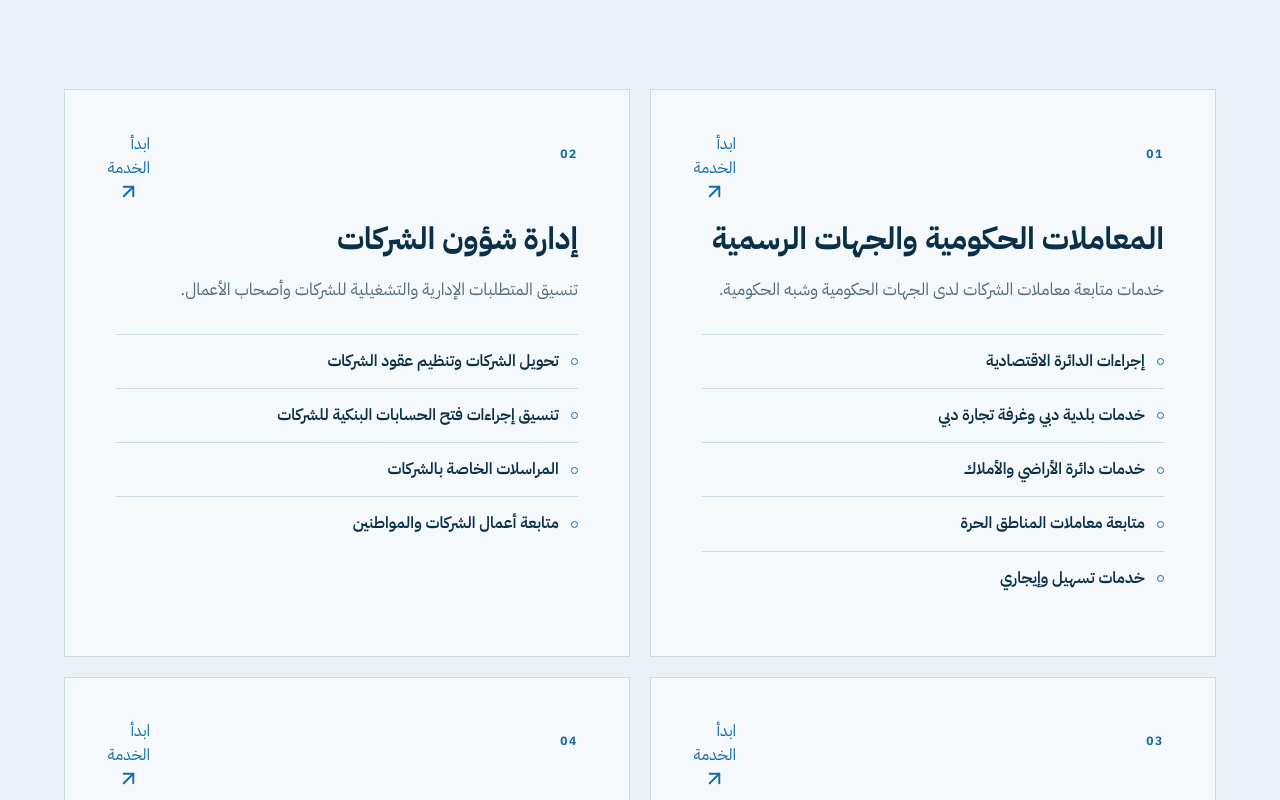
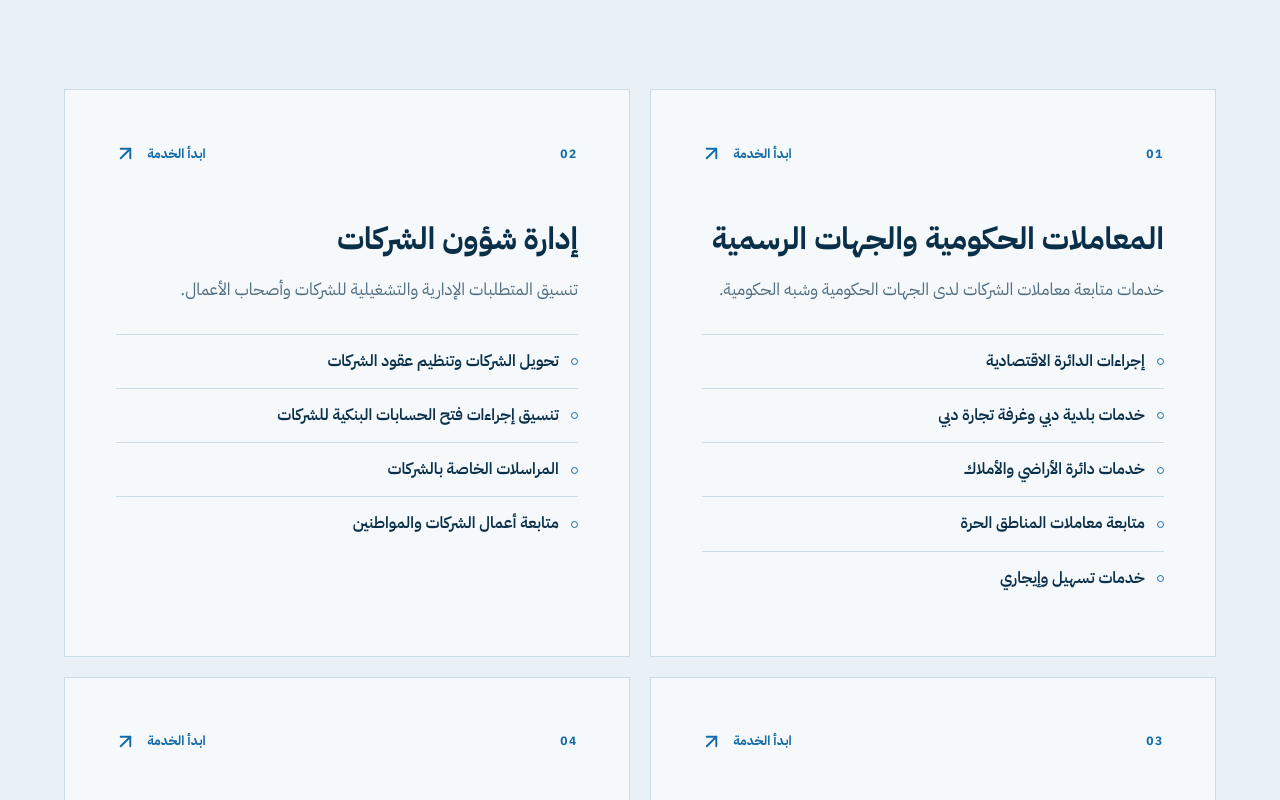
Before and after one commit to Bashar-alJabi/inbs-website, a Next.js app: page /ar/services/businessmen-services in a window 1280 px wide. Shown: the part 1740-2540 px from the top of the page. Built offline with nearby package versions, Linux system fonts and the light colour scheme; no server answers.

Commit message:
style(businessmen): label service card contact actions

```diff
--- a/src/styles/service-detail.css
+++ b/src/styles/service-detail.css
@@ -128,10 +128,13 @@
   color:var(--detail-accent);margin-bottom:clamp(28px,4vw,53px);
 }
 .inbs-detail-offering-action{
-  display:grid;place-items:center;flex:none;width:44px;height:44px;
-  margin:-10px -10px -10px 0;border-radius:50%;
-  color:var(--detail-accent);outline-offset:3px;
+  display:inline-flex;align-items:center;justify-content:flex-end;
+  gap:10px;min-height:44px;max-width:75%;
+  padding:8px 0 8px 8px;
+  color:var(--detail-accent);font-size:13px;font-weight:750;
+  line-height:1.5;text-align:end;outline-offset:3px;
 }
+.inbs-detail-offering-action svg{flex:none}
 .inbs-detail-offering-action svg{transition:transform .3s cubic-bezier(.22,1,.36,1)}
 .inbs-detail-offering-action:hover svg,
 .inbs-detail-offering-action:focus-visible svg{transform:rotate(45deg) translateX(2px)}
```
